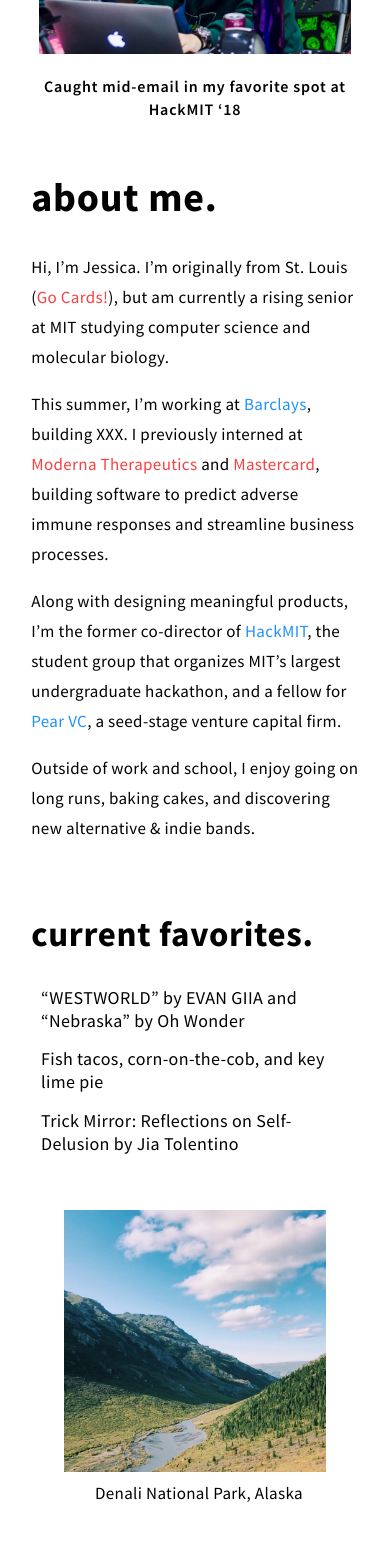
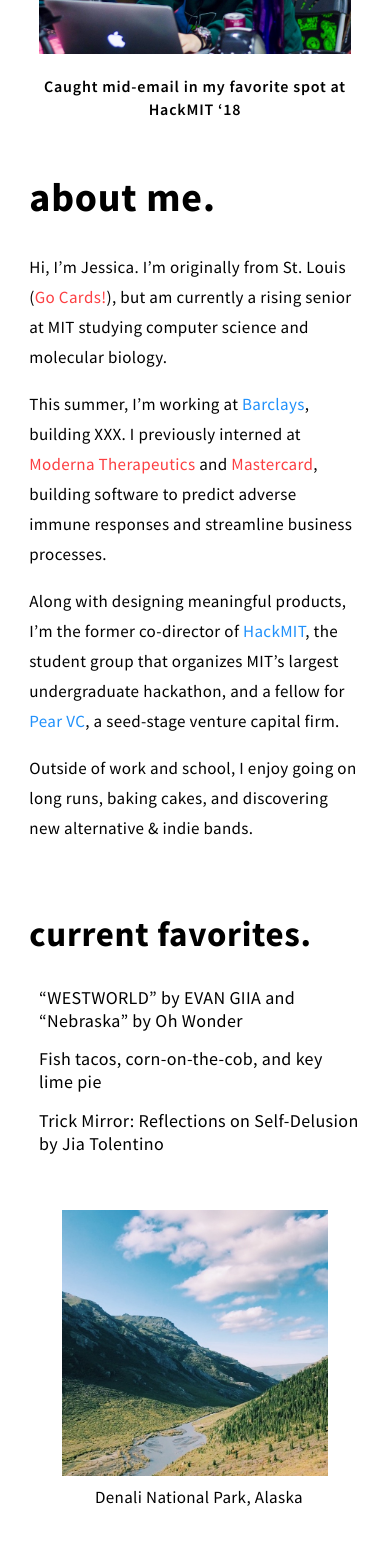
Before and after one commit to jessicajsun/personal-website, a Next.js app: page /about in a window 390 px wide. Shown: the part 260-1828 px from the top of the page. Built offline with nearby package versions, Linux system fonts and the light colour scheme.

Commit message:
testing max widths

```diff
--- a/components/about.module.css
+++ b/components/about.module.css
@@ -75,7 +75,7 @@
   .about{
     margin-left: inherit;
     margin-right: inherit;
-    max-width: 84%;
+    max-width: 85%;
     padding-right: 0vw;
     padding-bottom: 40px;
   }
@@ -377,7 +377,7 @@
     flex-direction: column;
     margin-left: auto;
     margin-right: auto;
-    max-width: 84%;
+    max-width: 85%;
     margin-bottom: 90px;
   }
 
```
